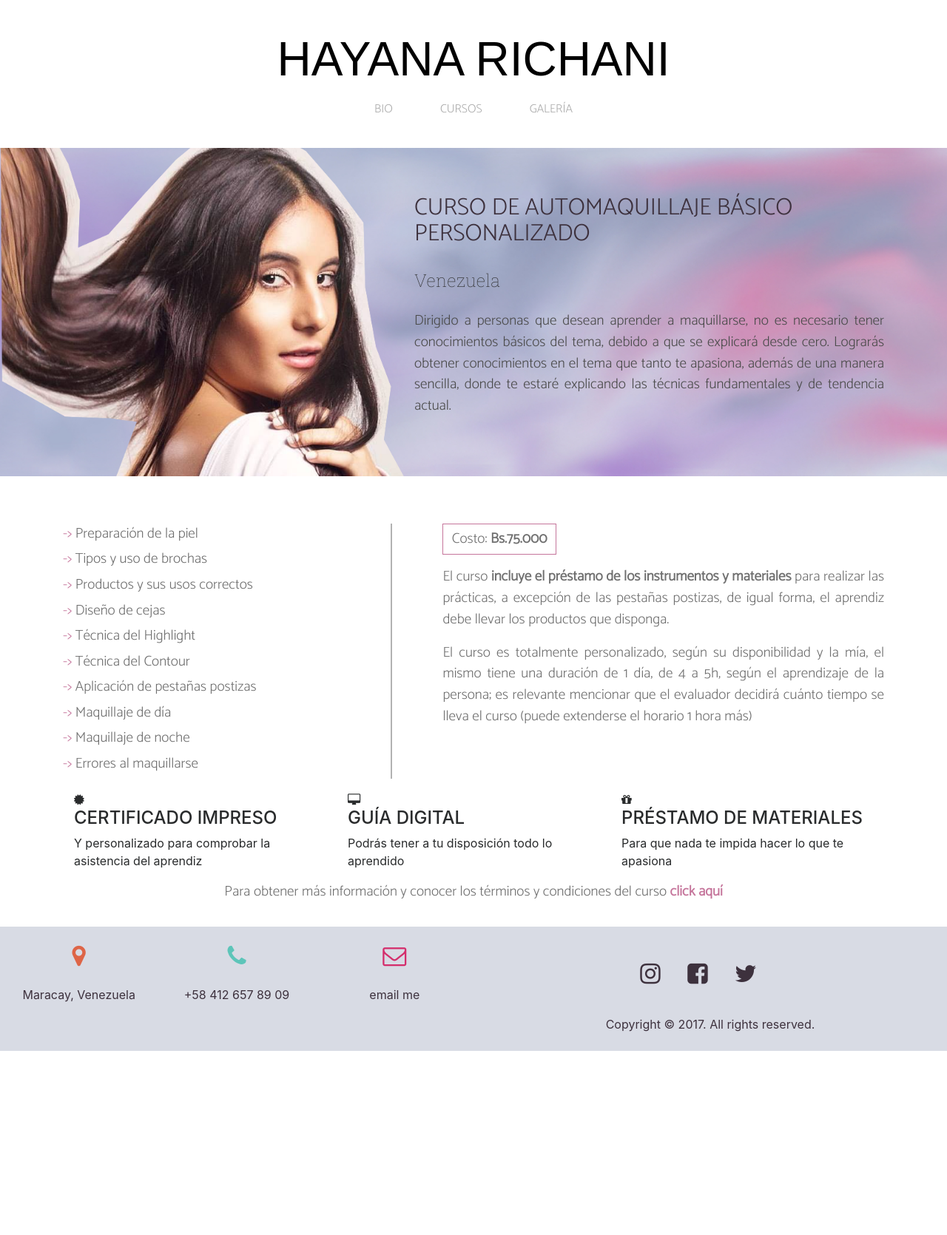
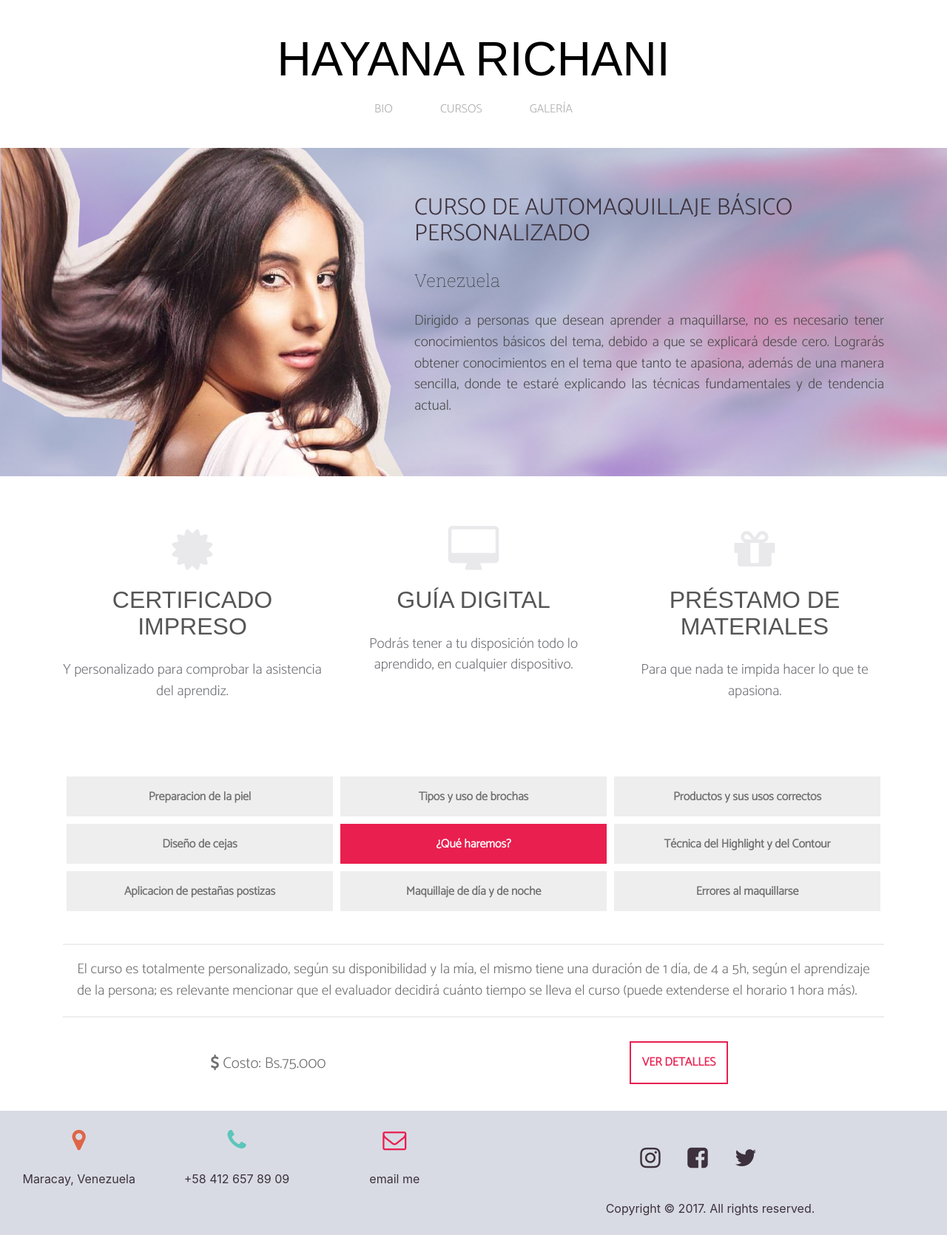
Before and after one commit to stivaliserna/hayanar, a Jekyll site: the page built from courses/index.html, in a window 1280 px wide. Shown: the whole page at 74% size. Built offline with Jekyll 4.4.1, drawn with Linux system fonts in a browser that asks for light colours; nearby versions of some CDN libraries; before the commit the page ends 1421 px from its top, so only the background shows below that.

Commit message:
Complete courses view

```diff
--- a/courses/index.html
+++ b/courses/index.html
@@ -17,47 +17,63 @@ stylesheets:
   </div>
 </div>
 
-<div class="container course-info">
-  <div class="row">
-    <div class="col-12 col-sm-12 col-md-5">
-      <ul class="content">
-        <li><span class="arrow">-></span> Preparación de la piel</li>
-        <li><span class="arrow">-></span> Tipos y uso de brochas</li>
-        <li><span class="arrow">-></span> Productos y sus usos correctos</li>
-        <li><span class="arrow">-></span> Diseño de cejas</li>
-        <li><span class="arrow">-></span> Técnica del Highlight</li>
-        <li><span class="arrow">-></span> Técnica del Contour</li>
-        <li><span class="arrow">-></span> Aplicación de pestañas postizas</li>
-        <li><span class="arrow">-></span> Maquillaje de día</li>
-        <li><span class="arrow">-></span> Maquillaje de noche</li>
-        <li><span class="arrow">-></span> Errores al maquillarse</li>
-      </ul>
-    </div>
-    <div class="col-12 col-sm-12 col-md-7">
-      <p class="price">Costo: <span class="bold">Bs.75.000</span></p>
-      <p class="aside-info">El curso <span class="bold">incluye el préstamo de los instrumentos y materiales</span> para realizar las prácticas, a excepción de las pestañas postizas, de igual forma, el aprendiz debe llevar los productos que disponga.</p>
-      <p class="aside-info">El curso es totalmente personalizado, según su disponibilidad y la mía, el mismo tiene una duración de 1 día, de 4 a 5h, según el aprendizaje de la persona; es relevante mencionar que el evaluador decidirá cuánto tiempo se lleva el curso (puede extenderse el horario 1 hora más)</p>
-    </div>
-  </div>
-
-  <div class="container">
+<div class="container cover">
   <div class="row">
     <div class="col-12 col-lg-4">
       <i class="fa fa-certificate" aria-hidden="true"></i>
       <h4>CERTIFICADO IMPRESO</h4>
-        <p>Y personalizado para comprobar la asistencia del aprendiz</p>
+      <p>Y personalizado para comprobar la asistencia del aprendiz.</p>
     </div>
     <div class="col-12 col-lg-4">
       <i class="fa fa-desktop" aria-hidden="true"></i>
       <h4>GUÍA DIGITAL</h4>
-        <p>Podrás tener a tu disposición todo lo aprendido</p>
+      <p>Podrás tener a tu disposición todo lo aprendido, en cualquier dispositivo.</p>
     </div>
     <div class="col-12 col-lg-4">
       <i class="fa fa-gift" aria-hidden="true"></i>
       <h4>PRÉSTAMO DE MATERIALES</h4>
-        <p>Para que nada te impida hacer lo que te apasiona</p>
+      <p>Para que nada te impida hacer lo que te apasiona.</p>
     </div>
   </div>
 </div>
-  <p class="details">Para obtener más información y conocer los términos y condiciones del curso <a href="../documents/guide.pdf" target="blank"><span class="bold">click aquí</span></a></p>
+
+<div class="container course-info">
+  <div class="row no-gutters content">
+    <div class="col-4 cube">
+      <p>Preparación de la piel</p>
     </div>
+    <div class="col-4 cube">
+      <p>Tipos y uso de brochas</p>
+    </div>
+    <div class="col-4 cube">
+      <p>Productos y sus usos correctos</p>
+    </div>
+    <div class="col-4 cube">
+      <p>Diseño de cejas</p>
+    </div>
+    <div class="col-4 cube center">
+      <p>¿Qué haremos?</p>
+    </div>
+    <div class="col-4 cube">
+      <p>Técnica del Highlight y del Contour</p>
+    </div>
+    <div class="col-4 cube">
+      <p>Aplicación de pestañas postizas</p>
+    </div>
+    <div class="col-4 cube">
+      <p>Maquillaje de día y de noche</p>
+    </div>
+    <div class="col-4 cube">
+      <p>Errores al maquillarse</p>
+    </div>
+    <div class="col-12 col-md-12 more-info">
+      <p class="aside-info">El curso es totalmente personalizado, según su disponibilidad y la mía, el mismo tiene una duración de 1 día, de 4 a 5h, según el aprendizaje de la persona; es relevante mencionar que el evaluador decidirá cuánto tiempo se lleva el curso (puede extenderse el horario 1 hora más).</p>
+    </div>
+    <div class="col-6">
+      <p class="price"><i class="fa fa-usd" aria-hidden="true"></i></i> Costo: Bs.75.000</p>
+    </div>
+    <div class="col-6 details">
+      <button type="button"><a href="../documents/guide.pdf" target="blank">VER DETALLES</a></button>
+    </div>
+  </div>
+</div>
--- a/css/courses.css
+++ b/css/courses.css
@@ -25,71 +25,102 @@
   color: #4C4C4C;
 }
 
-.content, .aside-info, .details, .price {
+.cover {
+  margin-top: 3em;
+  margin-bottom: 3em;
+  text-align: center;
+}
+
+.cover i {
+  font-size: 4em;
+  padding: .3em;
+  color: #B8B9C2;
+  opacity: .3;
+}
+
+.cover h4 {
+  font-family: 'Alegreya Sans', sans-serif;
+  font-size: 2em;
+  color: #555;
+}
+
+.cover p {
   font-family: 'Catamaran', sans-serif;
   font-size: 1.2em;
+  padding-top: 1em;
+  color: #727378;
+}
+
+.content, .aside-info, .price {
+  font-family: 'Catamaran', sans-serif;
   color: #707070;
+}
+
+.cube {
+  height: 6em;
+  background-color: #eeeeee;
+  padding: 1em;
+  border: 5px solid #FFF;
+  font-weight: 700;
+  text-align: center;
+}
+
+.center {
+  background-color: #e91f4f;
+}
+
+.center p {
+  color: #FFF;
 }
 
 .course-info {
   padding-top: 2em;
 }
 
-.course-info ul {
-  padding-left: 0;
-}
-
-.course-info li {
-  list-style: none;
-  padding-bottom: .3em;
-}
-
-.arrow {
-  color: #C5759B;
-}
-
 .aside-info {
   text-align: justify;
+  border-top: 2px solid #eeeeee;
+  border-bottom: 2px solid #eeeeee;
+  padding: 1em;
+  font-size: 1.2em;
+  margin-top: 2em;
 }
 
 .price {
-  border: 1px solid #C5759B;
-  width: 8em;
+  margin-top: 1.5em;
+  font-size: 1.3em;
   text-align: center;
-  padding: .3em;
+}
+
+.details button {
+  padding: .9em;
+  background-color: transparent;
+  border: 2px solid #e91f4f;
+  margin-top: 1em;
 }
 
 .details {
   text-align: center;
+  font-size: 1em;
 }
 
 .details a {
   text-decoration: none;
-  color: #C5759B;
+  color: #e91f4f;
+  font-weight: 600;
+  font-family: 'Catamaran', sans-serif;
 }
 
 .details a:hover {
   text-decoration: none;
-  color: #C5759B;
+  color: #e91f4f;
   opacity: 0.5;
   transition: all .5s
 }
 
-.bold {
-  font-weight: 600;
-}
-
-@media (min-width: 768px) {
-  .content {
-    border-right: 2px solid #B2B2B2;
-  }
-
-  .aside-info {
-    padding-left: 2em;
-  }
-
-  .price {
-    margin-left: 2em;
+@media (min-width: 992px) {
+  .cube {
+    height: 4em;
   }
 }
 
--- a/css/hover.css
+++ b/css/hover.css
@@ -78,7 +78,8 @@
 
 @media (min-width: 992px) {
   .hovereffect i {
-    padding-top: 9em;
+    padding-top: 4em;
+    font-size: 3em;
   }
 
   .hovereffect h2 {
--- a/css/main.css
+++ b/css/main.css
@@ -95,7 +95,7 @@ footer {
 }
 
 #email {
-  color: #D42E6C;
+  color: #e91f4f;
 }
 
 .info p {
```
Lines whose indentation alone changed are shown as unchanged.
